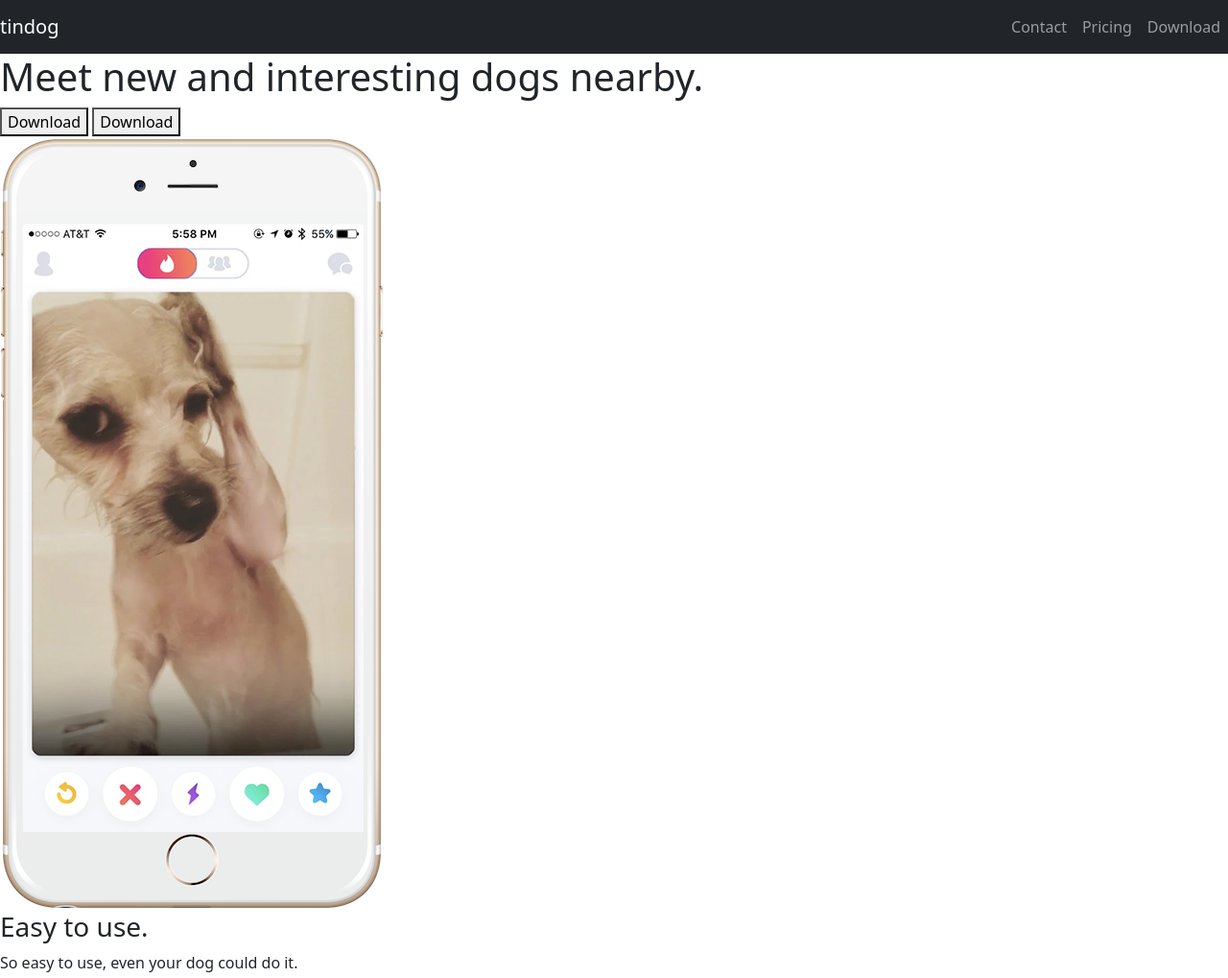
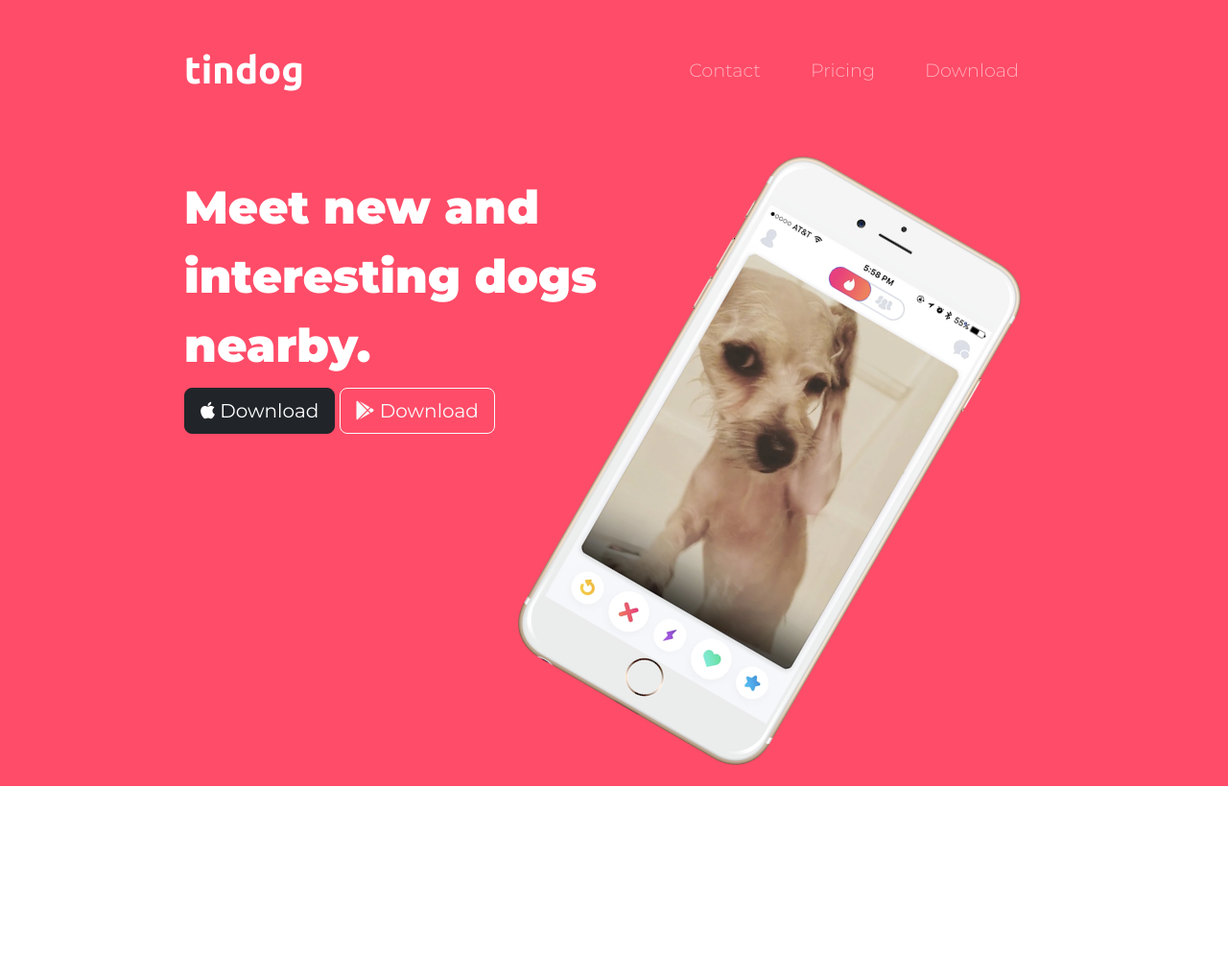
Before and after one commit to MinjieJin007/TinDog-Start-master, a plain HTML site: page index.html in a window 1280 px wide. Shown: the top 1019 px of the page at 96% size. Drawn offline with nearby package versions, Linux system fonts and the light colour scheme.

Commit message:
update title section

```diff
--- a/css/styles.css
+++ b/css/styles.css
@@ -0,0 +1,56 @@
+body {
+  font-family: 'Montserrat';
+  color: white;
+}
+
+
+#title {
+  background-color: #ff4c68;
+}
+
+.container-fluid {
+  padding: 3% 15%;
+}
+
+h1 {
+  font-family: 'Montserrat';
+  font-weight: 900;
+  font-size: 3rem;
+  line-height: 1.5;
+}
+
+/* Navigation Bar */
+
+.navbar {
+  padding: 0 0 4.5rem;
+}
+
+.navbar-brand {
+  font-family: "Ubuntu";
+  font-size: 2.5rem;
+  font-weight: bold;
+
+}
+
+.nav-item {
+  padding: 0 18px;
+}
+
+.nav-link {
+  font-size: 1.2rem;
+  font-weight: 300;
+}
+
+/* Download Buttons */
+
+.image-iphone6{
+  width: 300px;
+  height: 600px;
+}
+.rotate30 {
+    -webkit-transform: rotate(30deg);
+    -moz-transform: rotate(30deg);
+    -o-transform: rotate(30deg);
+    -ms-transform: rotate(30deg);
+    transform: rotate(30deg);
+}
--- a/index.html
+++ b/index.html
@@ -4,22 +4,35 @@
 <head>
   <meta charset="utf-8">
   <title>TinDog</title>
+  <!-- Google Fonts -->
+  <link rel="preconnect" href="https://fonts.googleapis.com">
+  <link rel="preconnect" href="https://fonts.gstatic.com" crossorigin>
+  <link
+    href="https://fonts.googleapis.com/css2?family=Montserrat:ital,wght@0,100;0,200;0,300;0,400;0,500;0,600;0,700;0,800;0,900;1,100;1,200;1,300;1,400;1,500;1,600;1,700;1,800;1,900&family=Ubuntu:ital,wght@0,300;0,400;0,500;0,700;1,300;1,400;1,500;1,700&display=swap"
+    rel="stylesheet">
+  <!-- CSS Stylesheet -->
   <link href="https://cdn.jsdelivr.net/npm/bootstrap@5.2.3/dist/css/bootstrap.min.css" rel="stylesheet" integrity="sha384-rbsA2VBKQhggwzxH7pPCaAqO46MgnOM80zW1RWuH61DGLwZJEdK2Kadq2F9CUG65" crossorigin="anonymous">
   <link rel="stylesheet" href="css/styles.css">
+
+<!-- Font Awesome -->
+  <script src="https://kit.fontawesome.com/e6a3ad74cc.js" crossorigin="anonymous"></script>
+
+ <!-- Bootstrap Scripts -->
+  <script src="https://cdn.jsdelivr.net/npm/bootstrap@5.2.3/dist/js/bootstrap.bundle.min.js" integrity="sha384-kenU1KFdBIe4zVF0s0G1M5b4hcpxyD9F7jL+jjXkk+Q2h455rYXK/7HAuoJl+0I4" crossorigin="anonymous"></script>
+
 </head>
 
 <body>
-
   <section id="title">
-
+    <div class="container-fluid">
       <!-- Nav Bar -->
-    <nav class="navbar navbar-expand-lg navbar-dark bg-dark">
+      <nav class="navbar navbar-expand-lg navbar-dark ">
         <a class="navbar-brand" href="">tindog</a>
-      <button class="navbar-toggler" type="button" data-bs-toggle="collapse" data-bs-target="#navbarTogglerDemo02" aria-controls="navbarTogglerDemo02" aria-expanded="false" aria-label="Toggle navigation">
+        <button class="navbar-toggler" type="button" data-bs-toggle="collapse" data-bs-target="#navbarNavDropdown" aria-controls="navbarNavDropdown" aria-expanded="false" aria-label="Toggle navigation">
           <span class="navbar-toggler-icon"></span>
         </button>
-      <div class="collapse navbar-collapse" id="navbarTogglerDemo02">
-        <ul class="navbar-nav ms-auto">
+        <div class="collapse navbar-collapse" id="navbarNavDropdown">
+          <ul class="navbar-nav ms-auto  nav-cpd">
             <li class="nav-item">
               <a class="nav-link">Contact</a>
             </li>
@@ -36,16 +49,20 @@
 
 
       <!-- Title -->
+      <div class="row">
 
-    <div>
-      <h1>Meet new and interesting dogs nearby.</h1>
-      <button type="button">Download</button>
-      <button type="button">Download</button>
+
+        <div class="col-lg-6">
+          <h1 class="heading">Meet new and interesting dogs nearby.</h1>
+          <button type="button" class="btn btn-dark btn-lg download-button"><i class="fa-brands fa-apple"></i> Download</button>
+          <button type="button" class="btn btn-outline-light btn-lg download-button"><i class="fa-brands fa-google-play"></i> Download</button>
         </div>
-    <div>
-      <img src="images/iphone6.png" alt="iphone-mockup">
+        <div class="col-lg-6">
+          <img src="images/iphone6.png" alt="iphone-mockup" class="rotate30 image-iphone6">
         </div>
 
+      </div>
+    </div>
   </section>
 
 
```
Lines whose indentation alone changed are shown as unchanged.
